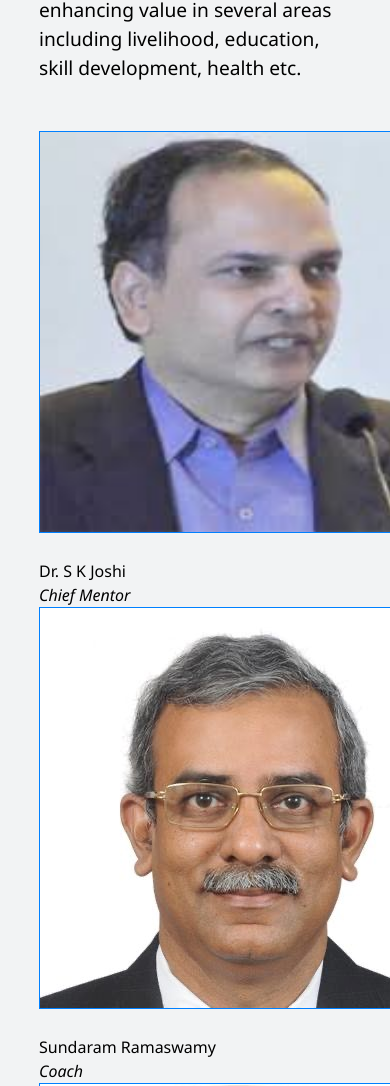
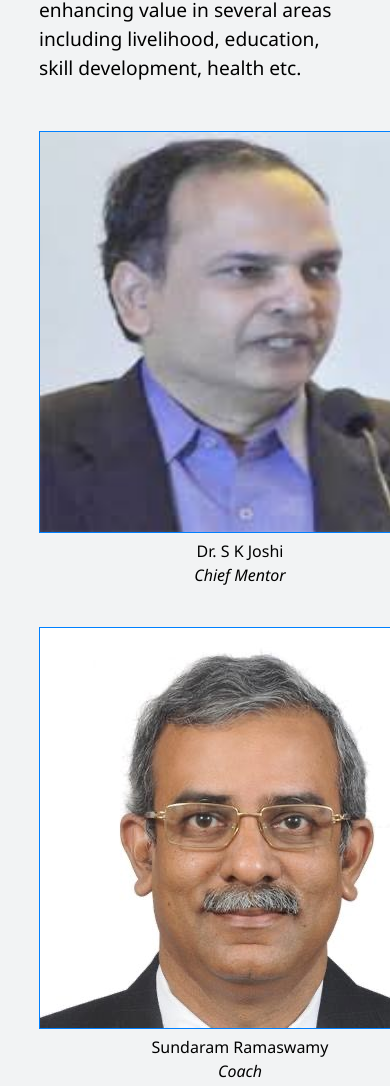
Before and after one commit to Equiglobe/equiglobe.github.io, a plain HTML site: page team.html in a window 390 px wide. Shown: the part 950-2036 px from the top of the page. Drawn offline with Linux system fonts and the light colour scheme.

Commit message:
Update main.css

```diff
--- a/css/main.css
+++ b/css/main.css
@@ -158,7 +158,10 @@ h1.sm-heading, h2.sm-heading, h3.sm-heading {
     width: 200px;
     border: 1px var(--secondary-color) solid;
 }
-
+.member-container {
+    text-align: center;
+    margin-bottom: 10%;
+}
 .team-members img:hover {
     opacity: 0.5;
     border-color: var(--secondary-color);
@@ -291,7 +294,6 @@ select{
         margin-left: auto;
         margin-right: auto;
         margin-top: auto;
-        margin-bottom: 5%;
     }
     .off-balance {
         padding-left: 18%;
@@ -333,7 +335,6 @@ select{
         margin-left: auto;
         margin-right: auto;
         margin-top: auto;
-        margin-bottom: 5%;
     }
     .off-balance {
         padding-left: 18%;
@@ -378,7 +379,6 @@ select{
         margin-left: auto;
         margin-right: auto;
         margin-top: auto;
-        margin-bottom: 5%;
     }
     .off-balance {
         padding-left: 18%;
```
